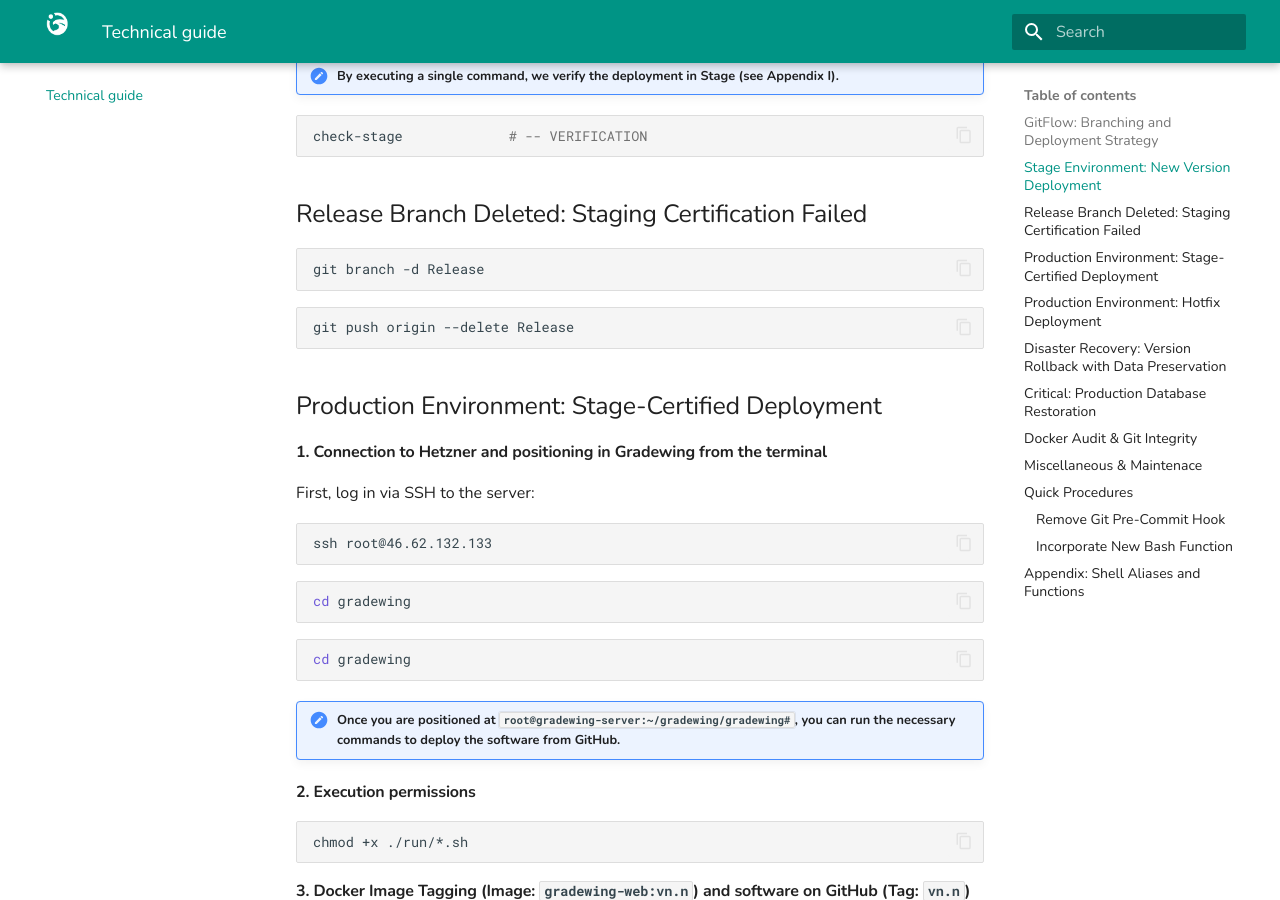
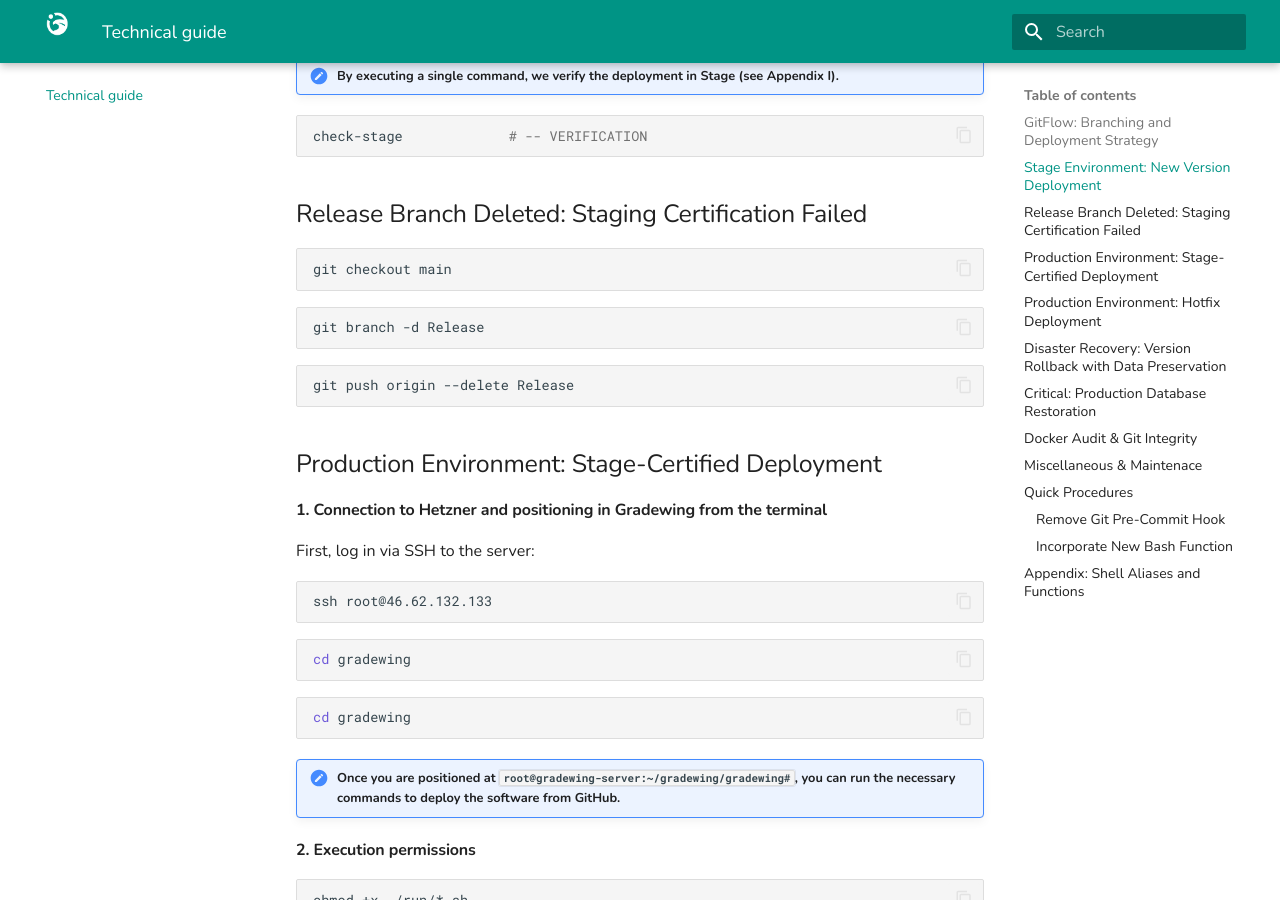
Before and after one commit to pablopenlop/gradewing_guide, an MkDocs documentation site: the page built from docs/other.md, in a window 1280 px wide and 900 px high, scrolled down 3423 px. Built offline with MkDocs 1.6.1 and Material for MkDocs 9.7.7, drawn with Linux system fonts in a browser that asks for light colours.

Commit message:
Update other.md

````diff
--- a/docs/other.md
+++ b/docs/other.md
@@ -108,6 +108,9 @@ check-stage				# -- VERIFICATION
 
 ## Release Branch Deleted: Staging Certification Failed
 
+```bash
+git checkout main
+```
 ```bash
 git branch -d Release
 ```
````
